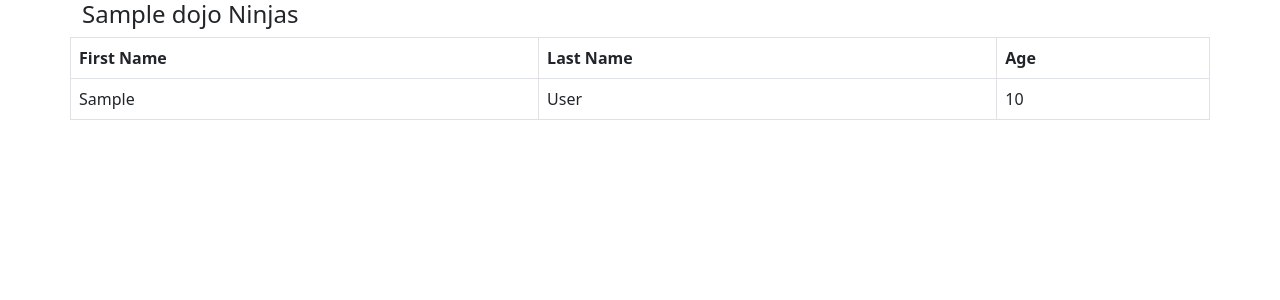
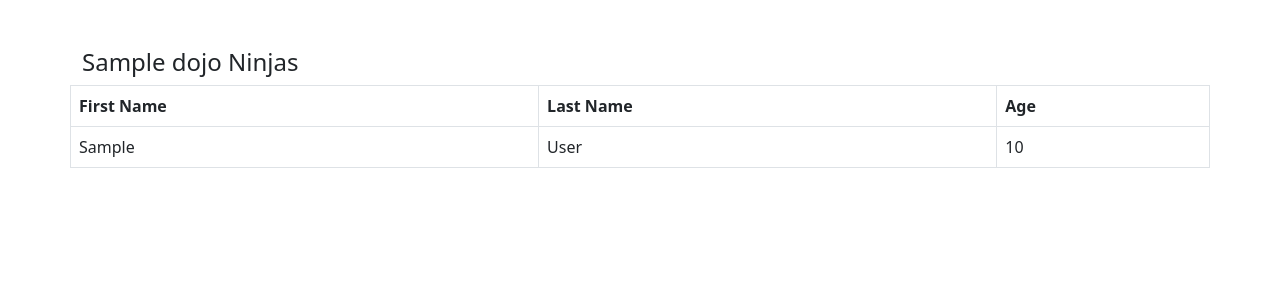
Before and after one commit to cbakcoleman/CD_FlSq_dojosAndNinjas, a Flask app: template dojosAndNinjas_app/templates/dojo_ind.html in a window 1280 px wide. Shown: the top 300 px of the page. Run offline with Flask 2, Linux system fonts and the light colour scheme; the template is opened without the code that fills it: most values are stand-ins (such as "Sample title", 1, 10 or a date in 2020).

Commit message:
minor style edits

```diff
--- a/dojosAndNinjas_app/templates/dojo_ind.html
+++ b/dojosAndNinjas_app/templates/dojo_ind.html
@@ -9,7 +9,7 @@
 </head>
 <body>
     <div class="container">
-        <div class="row">
+        <div class="mt-5 row">
             <h4>{{dojo.name}} Ninjas</h4>
 
             <table class="table table-bordered">
--- a/dojosAndNinjas_app/templates/ninjas.html
+++ b/dojosAndNinjas_app/templates/ninjas.html
@@ -18,6 +18,7 @@
                     <div class="form-group">
                         <label for="dojo_id">Dojo:</label>
                         <select name="dojo_id">
+                            <option disabled selected>--Select Dojo--</option>
                         {% for dojo in dojos_all %}
                             <option value="{{ dojo.id }}">{{ dojo.name }}</option>
                         {% endfor %}
```
